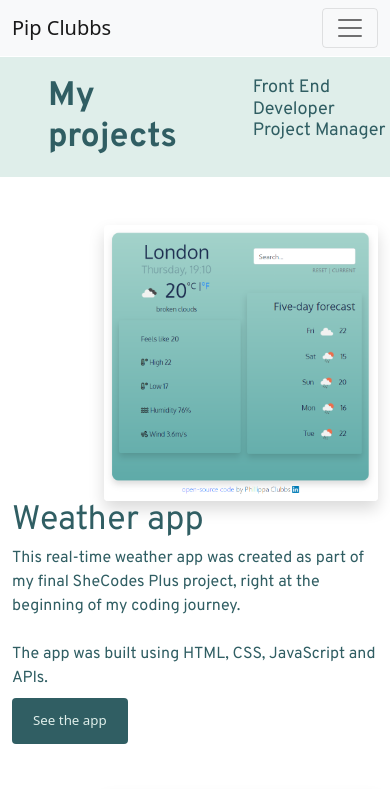
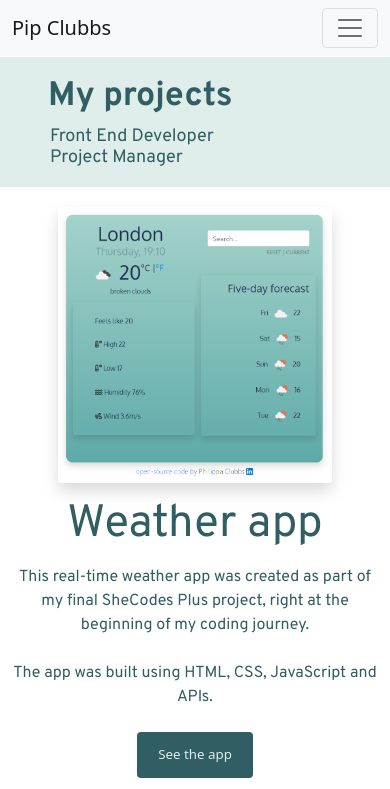
Before and after one commit to pipclubbs/SheCodes---Portfolio, a plain HTML site: page work.html in a window 390 px wide. Shown: the top 789 px of the page. Drawn offline with nearby package versions, Linux system fonts and the light colour scheme.

Commit message:
making work page responsive

```diff
--- a/css/styles.css
+++ b/css/styles.css
@@ -204,18 +204,39 @@ p {
   }
 
   .about-text {
-    padding-bottom: 0 !important;
+    padding-bottom: 15px !important;
+    text-align: center !important;
   }
+
   .about-image {
     display: block;
     margin: 0 auto;
   }
 
-  .about-nav {
+  .nav-buttons {
     margin: 20px 0 0 0;
   }
-  .section-header {
+  .about-section-header {
     font-size: 34px;
     margin: 0;
   }
+
+  .project-image {
+    display: block;
+    margin: 0 auto;
+  }
+
+  .project-grid {
+    margin-top: 20px !important;
+  }
+
+  .section-header {
+    margin-top: 15px;
+    margin-left: 0;
+    text-align: center;
+  }
+
+  .project-app-button {
+    text-align: center;
+  }
 }
--- a/work.html
+++ b/work.html
@@ -59,13 +59,13 @@
         </div>
       </div>
     </nav>
-    <div class="page-header d-flex">
+    <div class="page-header d-md-flex">
       <h1 class="ms-5">My projects</h1>
       <h2>Front End Developer <br />Project Manager</h2>
     </div>
 
     <div class="container">
-      <div class="row mt-5">
+      <div class="row mt-5 project-grid">
         <div class="col-md-5 text-end">
           <img
             src="images/weather-app.png"
@@ -82,6 +82,7 @@
             <br />
             The app was built using HTML, CSS, JavaScript and APIs.
           </h3>
+          <div class="project-app-button">
             <a
               href="https://blissful-pare-2d3a91.netlify.app/"
               target="_blank"
@@ -91,8 +92,9 @@
             >
           </div>
         </div>
+      </div>
 
-      <div class="row mt-5">
+      <div class="row mt-5 project-grid">
         <div class="col-md-5 text-end">
           <img
             src="images/pip-cartoon.jpg"
```
Also changed, not shown: about.html (+2 -2 lines), contact.html (+1 -1 lines). Lines whose indentation alone changed are shown as unchanged.
